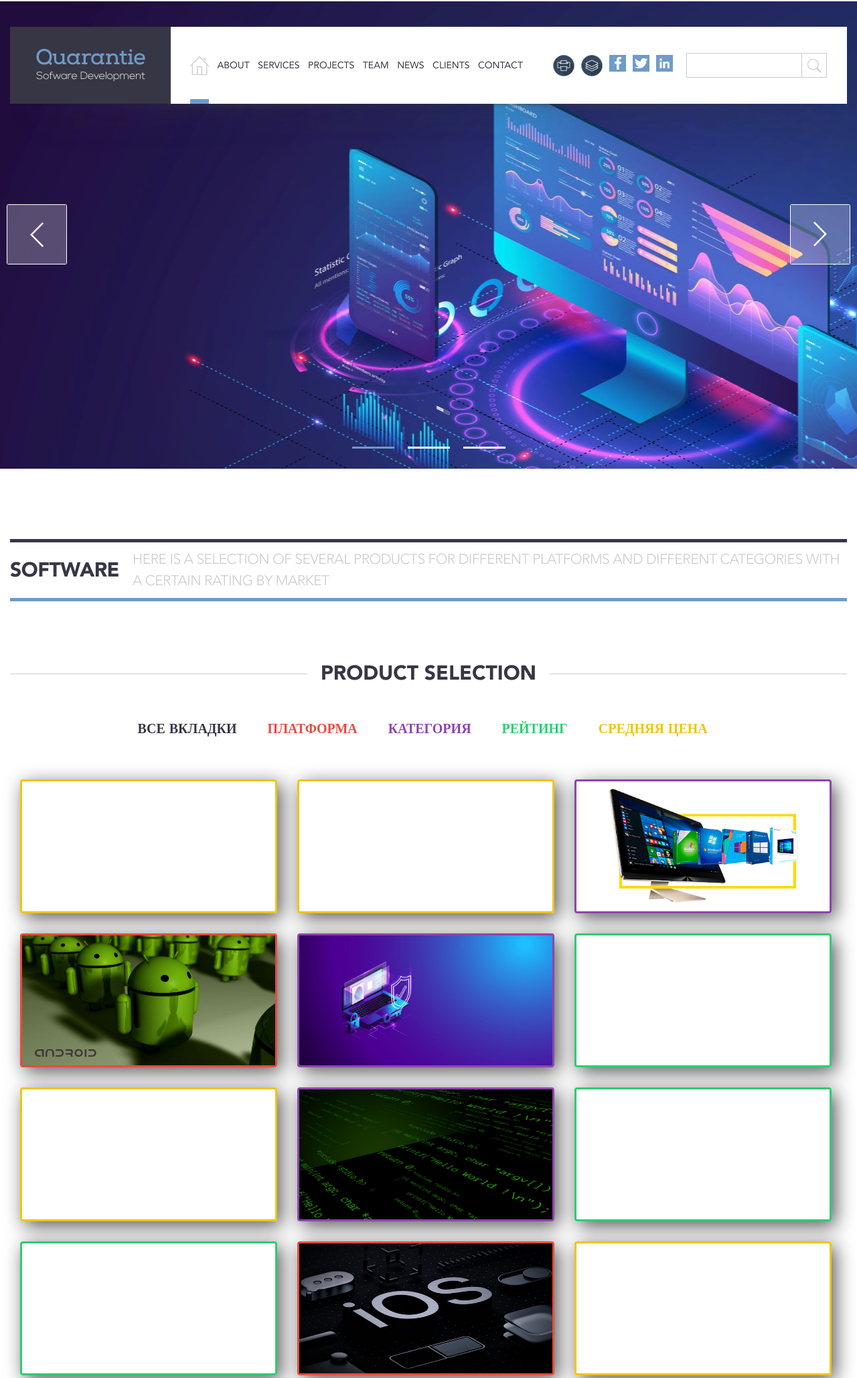
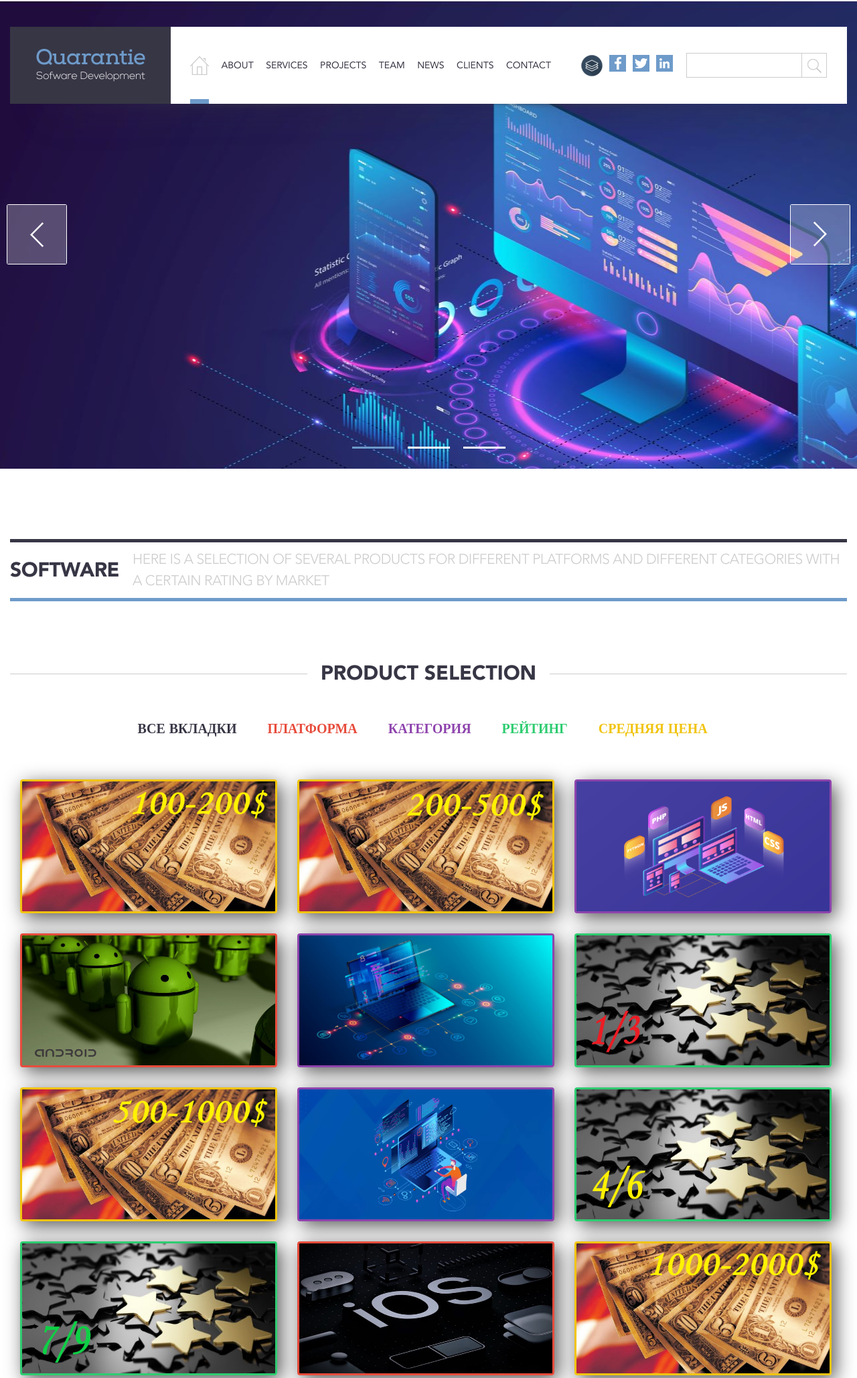
Before and after one commit to iLLegaL-Tawer-Xmel/iLLegaL-Tawer-Xmel.github.io, a PHP site: page /filter-page.html in a window 1280 px wide; the page is wider, and only the part inside the window is pictured. Shown: the top 2058 px of that part at 67% size. Run offline with PHP 8.4, Linux system fonts and the light colour scheme.

Commit message:
3/1 done

```diff
--- a/filter-page.html
+++ b/filter-page.html
@@ -24,11 +24,11 @@
     <div class="container">
         <nav class="navbar navbar-light navbar-expand-lg">
 
-            <a class="navbar-brand" href="/"><img class="image-main" src="./images/logo.png" alt=""></a>
+            <a class="navbar-brand" href="index.html"><img class="image-main" src="./images/logo.png" alt=""></a>
             <div class="collapse navbar-collapse" id="navbarToggler">
                 <ul class="navbar-nav ">
                     <li class="nav-item">
-                        <a class="nav-link active" aria-current="page" href="#"><img src="./images/home.png" alt=""></a>
+                        <a class="nav-link active" aria-current="page" href="index.html"><img src="./images/home.png" alt=""></a>
                     </li>
                     <li class="nav-item">
                         <a class="nav-link" href="#">About</a>
@@ -54,7 +54,6 @@
                 </ul>
                 <div class="header-r">
                     <div class="social-networks">
-                        <a href="" onclick="javascript:window.print()"><img src="./images/print.png" alt=""></a>
                         <a href="filter-page.html"><img src="./images/filter.png" alt=""></a>
                         <a href=""><img src="./images/social-network-1.png" alt=""></a>
                         <a href=""><img src="./images/social-network-2.png" alt=""></a>
@@ -134,8 +133,23 @@
             </nav>
 
             <div class="block-cover">
-                <div class="sunflower1 box sunflower"></div>
-                <div class="sunflower2 box sunflower"></div>
+                <div class="sunflower1 box sunflower">
+                    <style>
+                        .sunflower1 {
+                            background-image: url(./images/filter/price-1.png);
+                            background-size: 100% 100%;
+                        }
+                    </style>
+
+                </div>
+                <div class="sunflower2 box sunflower">
+                    <style>
+                        .sunflower2 {
+                            background-image: url(./images/filter/price-2.png);
+                            background-size: 100% 100%;
+                        }
+                    </style>
+                </div>
                 <div class="wisteria1 box wisteria">
                     <style>
                         .wisteria1 {
@@ -160,8 +174,22 @@
                         }
                     </style>
                 </div>
-                <div class="emerland1 box emerland"></div>
-                <div class="sunflower3 box sunflower"></div>
+                <div class="emerland1 box emerland">
+                    <style>
+                        .emerland1 {
+                            background-image: url(./images/filter/rating-1.png);
+                            background-size: 100% 100%;
+                        }
+                    </style>
+                </div>
+                <div class="sunflower3 box sunflower">
+                    <style>
+                        .sunflower3 {
+                            background-image: url(./images/filter/price-3.png);
+                            background-size: 100% 100%;
+                        }
+                    </style>
+                </div>
                 <div class="wisteria3 box wisteria">
                     <style>
                         .wisteria3 {
@@ -170,8 +198,22 @@
                         }
                     </style>
                 </div>
-                <div class="emerland2 box emerland"></div>
-                <div class="emerland3 box emerland"></div>
+                <div class="emerland2 box emerland">
+                    <style>
+                        .emerland2 {
+                            background-image: url(./images/filter/rating-2.png);
+                            background-size: 100% 100%;
+                        }
+                    </style>
+                </div>
+                <div class="emerland3 box emerland">
+                    <style>
+                        .emerland3 {
+                            background-image: url(./images/filter/rating-3.png);
+                            background-size: 100% 100%;
+                        }
+                    </style>
+                </div>
                 <div class="alizarin2 box alizarin"></div>
                 <style>
                         .alizarin2 {
@@ -179,8 +221,22 @@
                             background-size: 100% 100%;
                         }
                     </style>
-                <div class="sunflower4 box sunflower"></div>
-                <div class="emerland4 box emerland"></div>
+                <div class="sunflower4 box sunflower">
+                    <style>
+                        .sunflower4 {
+                            background-image: url(./images/filter/price-4.png);
+                            background-size: 100% 100%;
+                        }
+                    </style>
+                </div>
+                <div class="emerland4 box emerland">
+                    <style>
+                        .emerland4 {
+                            background-image: url(./images/filter/rating-4.png);
+                            background-size: 100% 100%;
+                        }
+                    </style>
+                </div>
                 <div class="alizarin3 box alizarin">
                     <style>
                         .alizarin3 {
@@ -197,7 +253,14 @@
                         }
                     </style>
                 </div>
-                <div class="sunflower5 box sunflower"></div>
+                <div class="sunflower5 box sunflower">
+                    <style>
+                        .sunflower5 {
+                            background-image: url(./images/filter/price-5.png);
+                            background-size: 100% 100%;
+                        }
+                    </style>
+                </div>
             </div>
             <nav class="categories">
                 <div class="category">
--- a/filter.css
+++ b/filter.css
@@ -1147,6 +1147,7 @@ p.copyright {
         font-size: 20px;
     }
 }
+
 @media print {
     .blu-button, .black-button, .social-networks, .header-r, form, input, button, footer { display: none !important; }
     background-image: none
@@ -1172,6 +1173,7 @@ p.copyright {
         page-break-after: always;
     }
 }
+
 .h2-tm {
     margin-bottom: 20px;
 }
```
Also changed, not shown: images/filter/category-1.png, images/filter/category-2.png, images/filter/category-3.png, images/filter/price-1.png (added), images/filter/price-2.png (added), images/filter/price-3.png (added), images/filter/price-4.png (added), images/filter/price-5.png (added), images/filter/rating-1.png (added), images/filter/rating-2.png (added), images/filter/rating-3.png (added), 1 other file.
